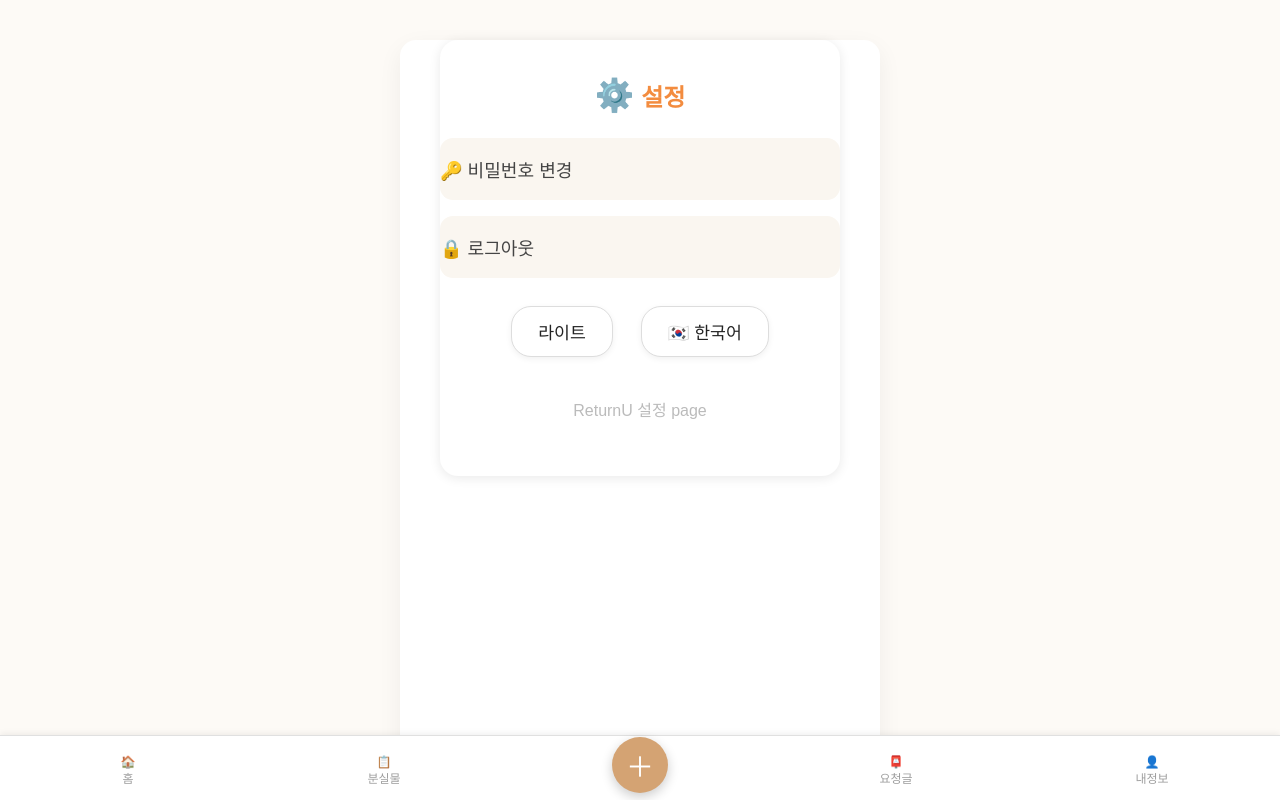
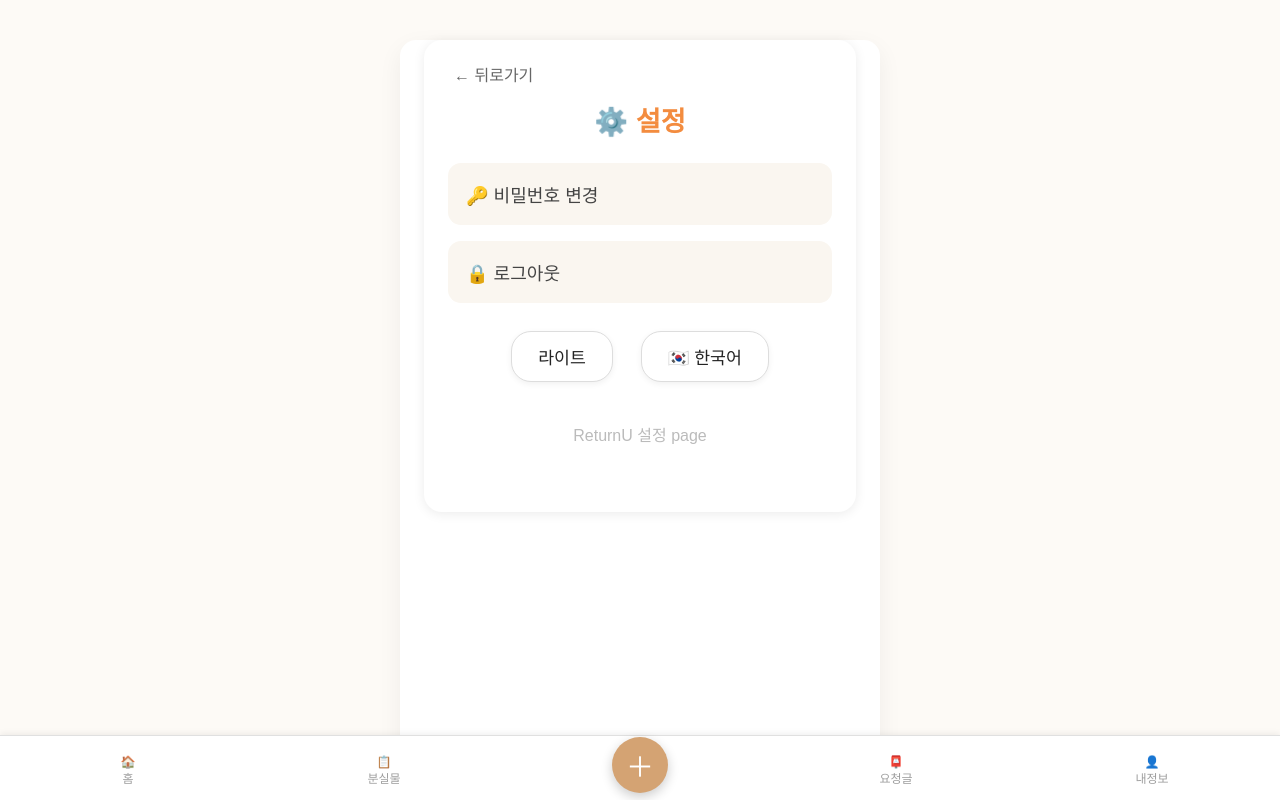
Before and after one commit to sungsu64/returnu-v2, a React (Create React App) app in the folder frontend/: page /settings in a window 1280 px wide. Built offline with nearby package versions, Linux system fonts and the light colour scheme.

Commit message:
홍성수 사용자 뒤로가기 버튼 추가

```diff
--- a/frontend/src/pages/MessageInboxPage.jsx
+++ b/frontend/src/pages/MessageInboxPage.jsx
@@ -69,6 +69,21 @@ export default function MessageInboxPage() {
 
   return (
     <div className="app-wrapper">
+      {/* 🔙 뒤로가기 버튼 추가 */}
+      <button
+        onClick={() => navigate(-1)}
+        style={{
+          margin: "12px 16px 0",
+          padding: "6px 12px",
+          borderRadius: "6px",
+          border: "1px solid #ccc",
+          background: "#f9f9f9",
+          cursor: "pointer",
+        }}
+      >
+        ← 뒤로가기
+      </button>
+
       <h2 style={{ margin: "16px", fontSize: "1.4rem", color: isDark ? "#ffd377" : "#d19c66" }}>
         📥 {t("inbox")}
       </h2>
--- a/frontend/src/pages/MessageSentPage.jsx
+++ b/frontend/src/pages/MessageSentPage.jsx
@@ -1,4 +1,3 @@
-// src/pages/MessageSentPage.jsx
 import React, { useEffect, useState } from "react";
 import { useNavigate } from "react-router-dom";
 import { useLang } from "../locale";
@@ -11,7 +10,6 @@ export default function MessageSentPage() {
   const [error, setError] = useState(null);
   const [user, setUser] = useState(null);
 
-  // 다크모드 감지
   const isDark = typeof document !== "undefined" && document.body.classList.contains("dark");
 
   useEffect(() => {
@@ -32,20 +30,14 @@ export default function MessageSentPage() {
         if (!res.ok) throw new Error(t("cannotLoadSentMessages"));
         return res.json();
       })
-      .then((data) => {
-        setMessages(data);
-      })
-      .catch((err) => {
-        setError(err.message);
-      });
+      .then((data) => setMessages(data))
+      .catch((err) => setError(err.message));
   }, [user, t]);
 
   const handleDelete = (id) => {
     if (!window.confirm(t("confirmDeleteMessage"))) return;
 
-    fetch(`/api/messages/${id}`, {
-      method: "DELETE",
-    })
+    fetch(`/api/messages/${id}`, { method: "DELETE" })
       .then((res) => {
         if (!res.ok) throw new Error(t("deleteFailed"));
         setMessages((prev) => prev.filter((msg) => msg.id !== id));
@@ -65,11 +57,26 @@ export default function MessageSentPage() {
 
   return (
     <div className="app-wrapper">
+      {/* 🔙 뒤로가기 버튼 */}
+      <button
+        onClick={() => navigate(-1)}
+        style={{
+          margin: "12px 16px 0",
+          padding: "6px 12px",
+          borderRadius: "6px",
+          border: "1px solid #ccc",
+          background: "#f9f9f9",
+          cursor: "pointer",
+        }}
+      >
+        ← 뒤로가기
+      </button>
+
       <h2
         style={{
           margin: "16px",
           fontSize: "1.4rem",
-          color: isDark ? "#ffd377" : "#1676b3"
+          color: isDark ? "#ffd377" : "#1676b3",
         }}
       >
         📤 {t("sentMessages")}
@@ -93,15 +100,10 @@ export default function MessageSentPage() {
                 ? "0 2px 12px rgba(0,0,0,0.16)"
                 : "0 1px 4px rgba(0,0,0,0.06)",
               position: "relative",
-              transition: "background 0.18s, color 0.18s"
+              transition: "background 0.18s, color 0.18s",
             }}
           >
-            <p
-              style={{
-                fontWeight: "bold",
-                color: isDark ? "#ffe4ad" : "#1676b3"
-              }}
-            >
+            <p style={{ fontWeight: "bold", color: isDark ? "#ffe4ad" : "#1676b3" }}>
               {msg.content.split("\n")[0]}
             </p>
             <p style={{ margin: "8px 0", color: isDark ? "#fff" : "#333" }}>
@@ -122,7 +124,7 @@ export default function MessageSentPage() {
                 cursor: "pointer",
                 fontSize: "0.8rem",
                 marginTop: "8px",
-                boxShadow: isDark ? "0 1px 4px #101119" : undefined
+                boxShadow: isDark ? "0 1px 4px #101119" : undefined,
               }}
             >
               {t("delete")}
--- a/frontend/src/pages/SettingsPage.jsx
+++ b/frontend/src/pages/SettingsPage.jsx
@@ -1,14 +1,12 @@
 // src/pages/SettingsPage.jsx
 import React, { useEffect, useState } from "react";
 import { useNavigate } from "react-router-dom";
-import { useLang } from "../locale"; // ← 추가
-
+import { useLang } from "../locale";
+import "../styles/SettingsPage.css";
 
 export default function SettingsPage() {
-  const { lang, setLang, t } = useLang(); // ← useLang 훅으로 언어 관리
-  const [theme, setTheme] = useState(
-    localStorage.getItem("theme") || "light"
-  );
+  const { lang, setLang, t } = useLang();
+  const [theme, setTheme] = useState(localStorage.getItem("theme") || "light");
   const navigate = useNavigate();
 
   useEffect(() => {
@@ -16,14 +14,12 @@ export default function SettingsPage() {
     localStorage.setItem("theme", theme);
   }, [theme]);
 
-  // 로그아웃 핸들러
   const handleLogout = () => {
     localStorage.removeItem("user");
-    alert(t("logout") + " " + t("completed")); // alert도 번역 적용
+    alert(t("logout") + " " + t("completed"));
     navigate("/login");
   };
 
-  // 비밀번호 변경 이동
   const handleChangePw = () => {
     navigate("/change-password");
   };
@@ -31,123 +27,42 @@ export default function SettingsPage() {
   const isDark = theme === "dark";
 
   return (
-    <div
-      className="settings-wrapper"
-      style={{
-        minHeight: 400,
-        paddingTop: 36,
-        background: isDark ? "#22242b" : "#fff",
-        color: isDark ? "#f3f3f3" : "#232323",
-        borderRadius: 18,
-        boxShadow: "0 2px 12px rgba(0,0,0,0.09)",
-        maxWidth: 400,
-        margin: "40px auto",
-        transition: "background 0.2s, color 0.2s",
-      }}
-    >
-      <h2 style={{ textAlign: "center", color: "#f38c3f", margin: "0 0 24px 0" }}>
-        <span style={{ fontSize: "2rem" }}>⚙️</span> {t("settings")}
+    <div className={`settings-wrapper ${isDark ? "dark" : ""}`}>
+      <button className="back-button" onClick={() => navigate(-1)}>
+        ← {t("back")}
+      </button>
+
+      <h2 className="settings-title">
+        <span role="img" aria-label="gear">⚙️</span> {t("settings")}
       </h2>
 
-      <div
-        className="settings-menu"
-        style={{ display: "flex", flexDirection: "column", gap: "16px" }}
-      >
-        <button
-          className="settings-btn"
-          style={{
-            ...btnStyle,
-            background: isDark ? "#252735" : "#faf6f0",
-            color: isDark ? "#ffce81" : "#444",
-          }}
-          onClick={handleChangePw}
-        >
+      <div className="settings-menu">
+        <button className="settings-btn" onClick={handleChangePw}>
           🔑 {t("changePassword")}
         </button>
-        <button
-          className="settings-btn"
-          style={{
-            ...btnStyle,
-            background: isDark ? "#252735" : "#faf6f0",
-            color: isDark ? "#ffce81" : "#444",
-          }}
-          onClick={handleLogout}
-        >
+        <button className="settings-btn" onClick={handleLogout}>
           🔒 {t("logout")}
         </button>
       </div>
 
-      {/* 다크/라이트, 한/영 토글 */}
-      <div
-        style={{
-          display: "flex",
-          justifyContent: "center",
-          alignItems: "center",
-          marginTop: "28px",
-          gap: "28px",
-        }}
-      >
+      <div className="settings-toggle">
         <button
           onClick={() => setTheme(isDark ? "light" : "dark")}
-          style={{
-            ...toggleBtnStyle,
-            background: isDark ? "#22242b" : "#fff",
-            color: isDark ? "#ffe1ac" : "#232323",
-            borderColor: isDark ? "#55576b" : "#ddd",
-          }}
+          className="toggle-btn"
         >
           {isDark ? t("dark") : t("light")}
         </button>
         <button
           onClick={() => setLang(lang === "ko" ? "en" : "ko")}
-          style={{
-            ...toggleBtnStyle,
-            background: isDark ? "#22242b" : "#fff",
-            color: isDark ? "#ffe1ac" : "#232323",
-            borderColor: isDark ? "#55576b" : "#ddd",
-          }}
+          className="toggle-btn"
         >
           {lang === "ko" ? "🇰🇷 " + t("korean") : "🇺🇸 " + t("english")}
         </button>
       </div>
 
-      <div
-        style={{
-          textAlign: "center",
-          color: isDark ? "#888" : "#bbb",
-          marginTop: "40px",
-          fontSize: "1rem",
-        }}
-      >
+      <div className="settings-footer">
         ReturnU {t("settings")} {t("page")}
       </div>
     </div>
   );
 }
-
-// 인라인 스타일
-const btnStyle = {
-  width: "100%",
-  padding: "18px 0",
-  border: "none",
-  borderRadius: "13px",
-  fontSize: "1.13rem",
-  fontWeight: 500,
-  textAlign: "left",
-  cursor: "pointer",
-  transition: "background 0.14s, color 0.14s",
-};
-
-const toggleBtnStyle = {
-  display: "flex",
-  alignItems: "center",
-  border: "1.5px solid #ddd",
-  borderRadius: "20px",
-  padding: "12px 26px",
-  fontSize: "1.08rem",
-  boxShadow: "0 2px 6px rgba(0,0,0,0.06)",
-  cursor: "pointer",
-  fontWeight: 500,
-  gap: "10px",
-  transition: "background 0.2s, color 0.2s, border-color 0.2s",
-};
--- a/frontend/src/styles/AdminPostsPage.css
+++ b/frontend/src/styles/AdminPostsPage.css
@@ -7,11 +7,40 @@
   box-shadow: 0 4px 12px rgba(0, 0, 0, 0.08);
 }
 
-.admin-posts-wrapper h1 {
+.admin-posts-title-bar {
+  display: flex;
+  justify-content: space-between;
+  align-items: center;
+  flex-wrap: wrap;
+  gap: 12px;
+  margin-bottom: 24px;
+  padding: 0 8px;
+}
+
+.admin-posts-title-bar h1 {
   font-size: 28px;
-  text-align: center;
-  margin-bottom: 30px;
   color: #333;
+  margin: 0;
+  flex-grow: 1;
+  min-width: 0;
+  word-break: keep-all;
+}
+
+.back-button {
+  white-space: nowrap;
+  flex-shrink: 0;
+  padding: 6px 14px;
+  font-size: 14px;
+  background-color: #e0e0e0;
+  color: #333;
+  border: 1px solid #ccc;
+  border-radius: 8px;
+  cursor: pointer;
+  transition: background-color 0.2s ease;
+}
+
+.back-button:hover {
+  background-color: #d5d5d5;
 }
 
 .admin-tabs {
@@ -78,104 +107,23 @@
   color: white;
 }
 
-.admin-post-actions .reply-button {
+.admin-post-actions .reply-button,
+.edit-button {
   background-color: #4caf50;
   color: white;
 }
 
-.admin-posts-wrapper {
-  max-width: 900px;
-  margin: 40px auto;
-  padding: 20px;
-  background-color: #ffffff;
-  border-radius: 16px;
-  box-shadow: 0 4px 12px rgba(0, 0, 0, 0.08);
+.edit-button:hover {
+  background-color: #45a049;
 }
 
-.admin-posts-wrapper h1 {
-  font-size: 28px;
-  text-align: center;
-  margin-bottom: 30px;
-  color: #333;
-}
-
-.admin-tabs {
-  display: flex;
-  justify-content: center;
-  gap: 16px;
-  margin-bottom: 24px;
-}
-
-.admin-tab-button {
-  padding: 10px 20px;
-  border: none;
-  border-radius: 24px;
-  background-color: #e0e0e0;
-  font-weight: bold;
-  cursor: pointer;
-  transition: background-color 0.2s ease;
-}
-
-.admin-tab-button.active {
-  background-color: #4a90e2;
-  color: white;
-}
-
-.admin-posts-list {
-  list-style: none;
-  padding: 0;
-  margin: 0;
-}
-
-.admin-post-item {
-  border-bottom: 1px solid #ddd;
-  padding: 16px 0;
-}
-
-.admin-post-title {
-  font-size: 18px;
-  font-weight: 500;
-  margin-bottom: 6px;
-}
-
-.admin-post-meta {
-  font-size: 14px;
-  color: #666;
-  margin-bottom: 10px;
-}
-
-.admin-post-actions {
-  display: flex;
-  gap: 12px;
-}
-
-.admin-post-actions button {
-  padding: 6px 12px;
-  font-size: 14px;
-  cursor: pointer;
-  border-radius: 8px;
-  border: none;
-  transition: background-color 0.2s ease;
-}
-
-.admin-post-actions .delete-button {
-  background-color: #f44336;
-  color: white;
-}
-
-.admin-post-actions .reply-button {
-  background-color: #4caf50;
-  color: white;
-}
-
-
-/* ------------------- 다크모드 스타일 추가 --------------------- */
+/* ------------------- 다크모드 스타일 --------------------- */
 body.dark .admin-posts-wrapper {
   background-color: #23242a !important;
   box-shadow: 0 4px 18px rgba(0,0,0,0.15) !important;
 }
 
-body.dark .admin-posts-wrapper h1 {
+body.dark .admin-posts-title-bar h1 {
   color: #ffe1ac !important;
 }
 
@@ -206,20 +154,18 @@ body.dark .admin-post-actions .delete-button {
   color: #ffe1ac !important;
 }
 
-body.dark .admin-post-actions .reply-button {
+body.dark .admin-post-actions .reply-button,
+body.dark .edit-button {
   background-color: #358150 !important;
   color: #ffe1ac !important;
 }
 
-.edit-button {
-  margin-right: 8px;
-  background-color: #4caf50;
-  color: white;
-  padding: 5px 10px;
-  border: none;
-  cursor: pointer;
+body.dark .back-button {
+  background-color: #353745 !important;
+  color: #ffe1ac !important;
+  border: 1px solid #555 !important;
 }
 
-.edit-button:hover {
-  background-color: #45a049;
+body.dark .back-button:hover {
+  background-color: #3f414f !important;
 }
--- /dev/null
+++ b/frontend/src/styles/SettingsPage.css
@@ -0,0 +1,104 @@
+/* src/styles/SettingsPage.css */
+.settings-wrapper {
+  min-height: 400px;
+  padding: 36px 24px;
+  background: #fff;
+  color: #232323;
+  border-radius: 18px;
+  box-shadow: 0 2px 12px rgba(0, 0, 0, 0.08);
+  max-width: 420px;
+  margin: 40px auto;
+  transition: background 0.2s, color 0.2s;
+  position: relative;
+}
+
+.settings-wrapper.dark {
+  background: #22242b;
+  color: #f3f3f3;
+}
+
+.settings-title {
+  text-align: center;
+  color: #f38c3f;
+  font-size: 1.7rem;
+  margin-bottom: 24px;
+}
+
+.back-button {
+  position: absolute;
+  top: 16px;
+  left: 16px;
+  background: none;
+  border: none;
+  color: #666;
+  font-size: 1rem;
+  cursor: pointer;
+  transition: color 0.2s;
+}
+
+.back-button:hover {
+  color: #000;
+}
+
+.settings-menu {
+  display: flex;
+  flex-direction: column;
+  gap: 16px;
+}
+
+.settings-btn {
+  width: 100%;
+  padding: 18px;
+  border: none;
+  border-radius: 13px;
+  font-size: 1.13rem;
+  font-weight: 500;
+  text-align: left;
+  background: #faf6f0;
+  color: #444;
+  cursor: pointer;
+  transition: background 0.2s;
+}
+
+.dark .settings-btn {
+  background: #252735;
+  color: #ffce81;
+}
+
+.settings-btn:hover {
+  background: #eee;
+}
+
+.settings-toggle {
+  display: flex;
+  justify-content: center;
+  align-items: center;
+  margin-top: 28px;
+  gap: 28px;
+}
+
+.toggle-btn {
+  border: 1.5px solid #ddd;
+  border-radius: 20px;
+  padding: 12px 26px;
+  font-size: 1.08rem;
+  font-weight: 500;
+  background: #fff;
+  color: #232323;
+  cursor: pointer;
+  transition: all 0.2s ease;
+  box-shadow: 0 2px 6px rgba(0, 0, 0, 0.06);
+}
+
+.dark .toggle-btn {
+  background: #22242b;
+  color: #ffe1ac;
+  border-color: #55576b;
+}
+
+.settings-footer {
+  text-align: center;
+  color: #bbb;
+  margin-top: 40px;
+  font-size: 1rem;
+}
```
Also changed, not shown: frontend/src/pages/AdminPostsPage.jsx (+14 -3 lines).
